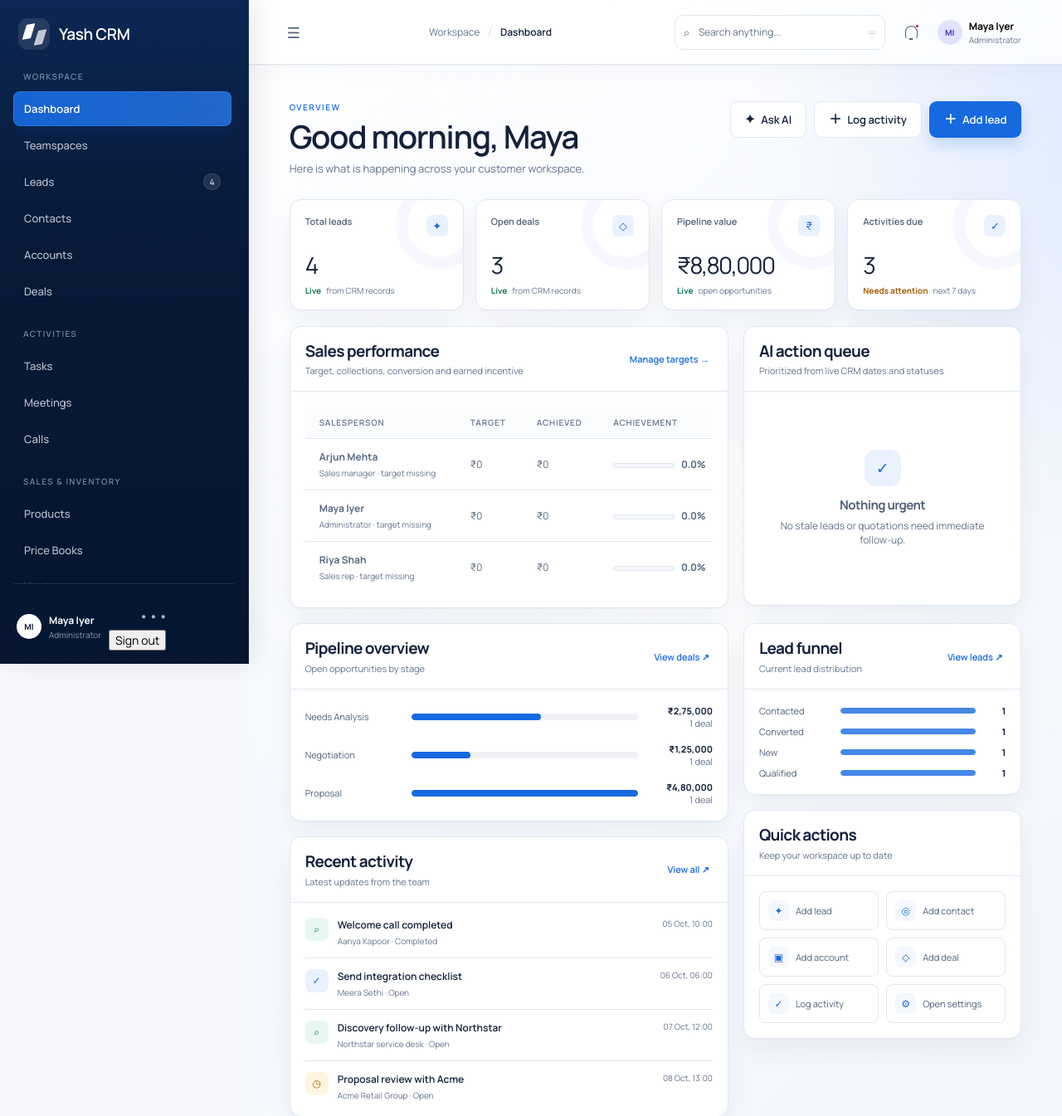
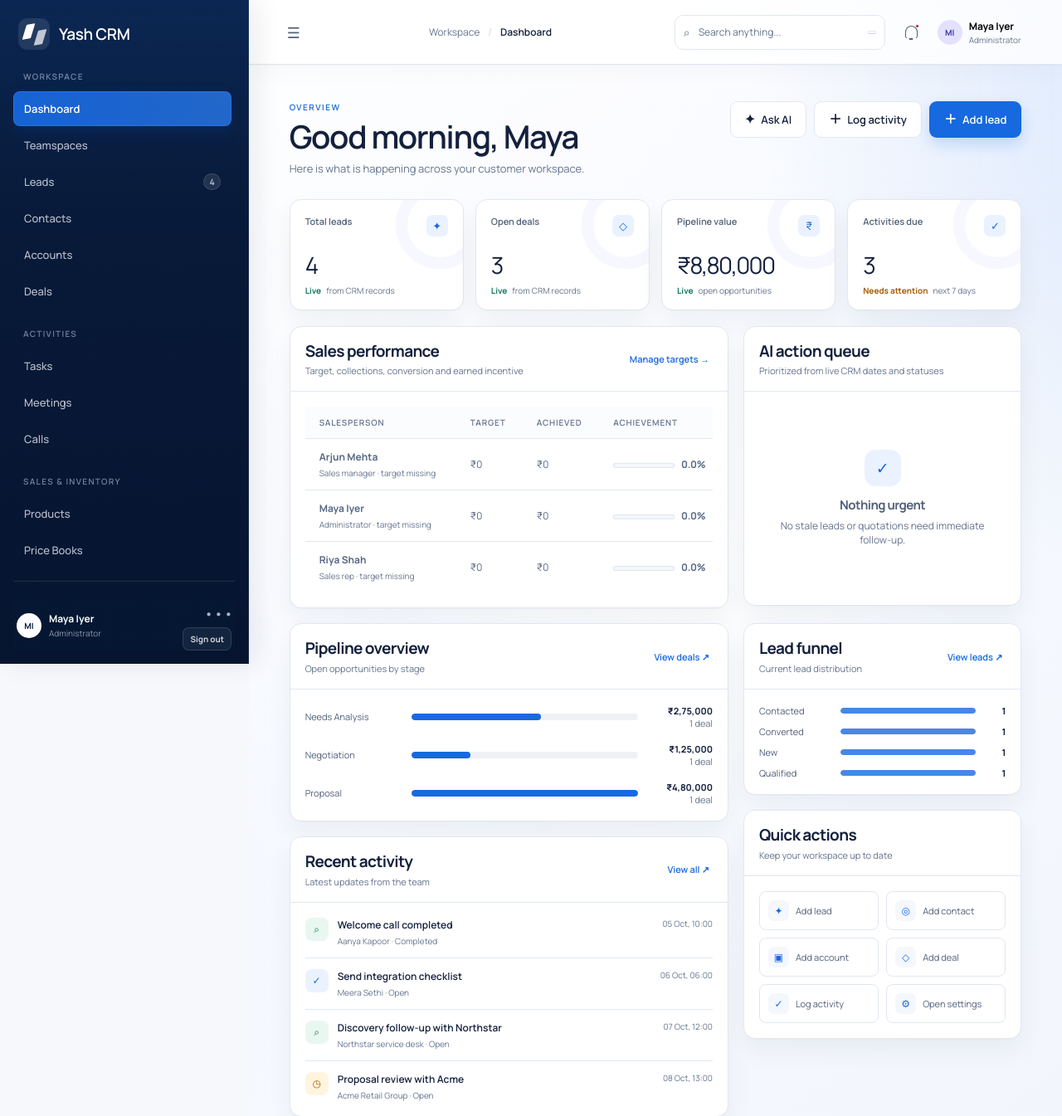
Before and after one commit to AN4NDHUX/yash-crm, a FastAPI app: page / in a window 1280 px wide. Shown: the top 1345 px of the page at 83% size. Run offline with FastAPI, Linux system fonts and the light colour scheme; data comes from the database, SQL or seed files in the repository; data that the repository does not hold is empty; some libraries are stand-ins or nearby versions.

Commit message:
Style authenticated account sign-out control

```diff
--- a/static/css/app.css
+++ b/static/css/app.css
@@ -2916,3 +2916,34 @@ button, a, input, select, textarea { touch-action: manipulation; }
     grid-template-columns: 1fr;
   }
 }
+
+
+/* Authenticated account controls */
+.user-mini-actions {
+  margin-left: auto;
+  display: flex;
+  align-items: center;
+  gap: 6px;
+}
+
+.sidebar-signout {
+  border: 1px solid rgba(255,255,255,.13);
+  border-radius: 8px;
+  background: rgba(255,255,255,.06);
+  color: rgba(255,255,255,.82);
+  padding: 6px 8px;
+  font: inherit;
+  font-size: 10px;
+  font-weight: 700;
+  cursor: pointer;
+}
+
+.sidebar-signout:hover {
+  background: rgba(255,255,255,.12);
+  color: #fff;
+}
+
+.sidebar-signout:disabled {
+  opacity: .5;
+  cursor: wait;
+}
```
